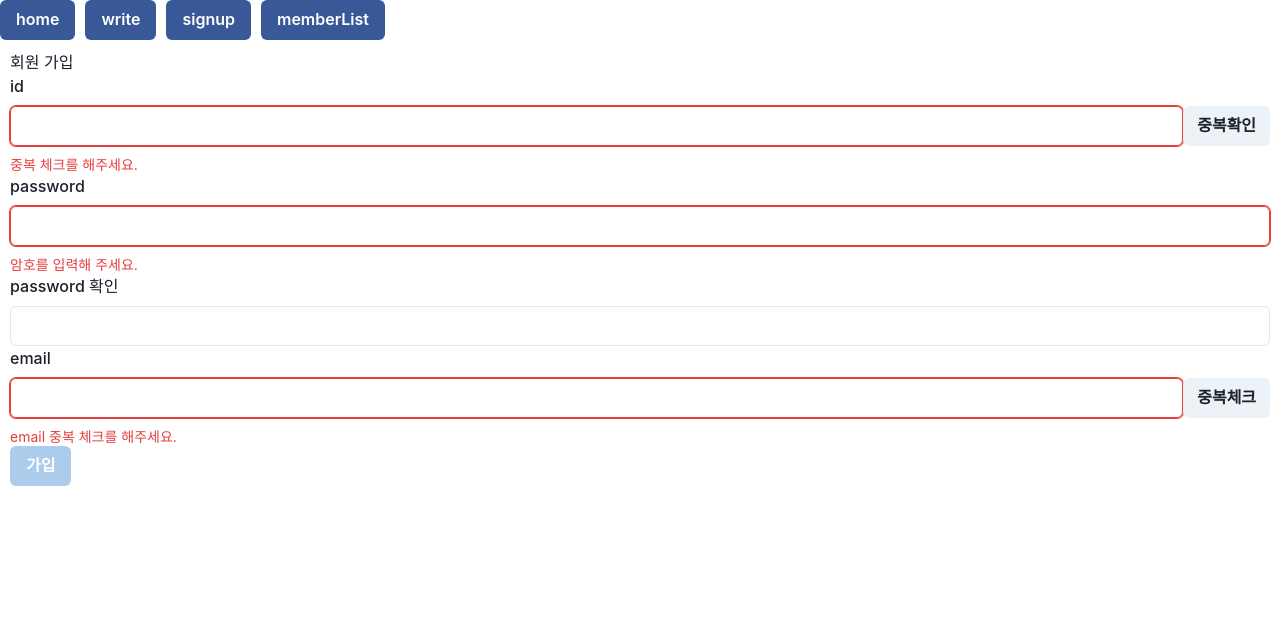
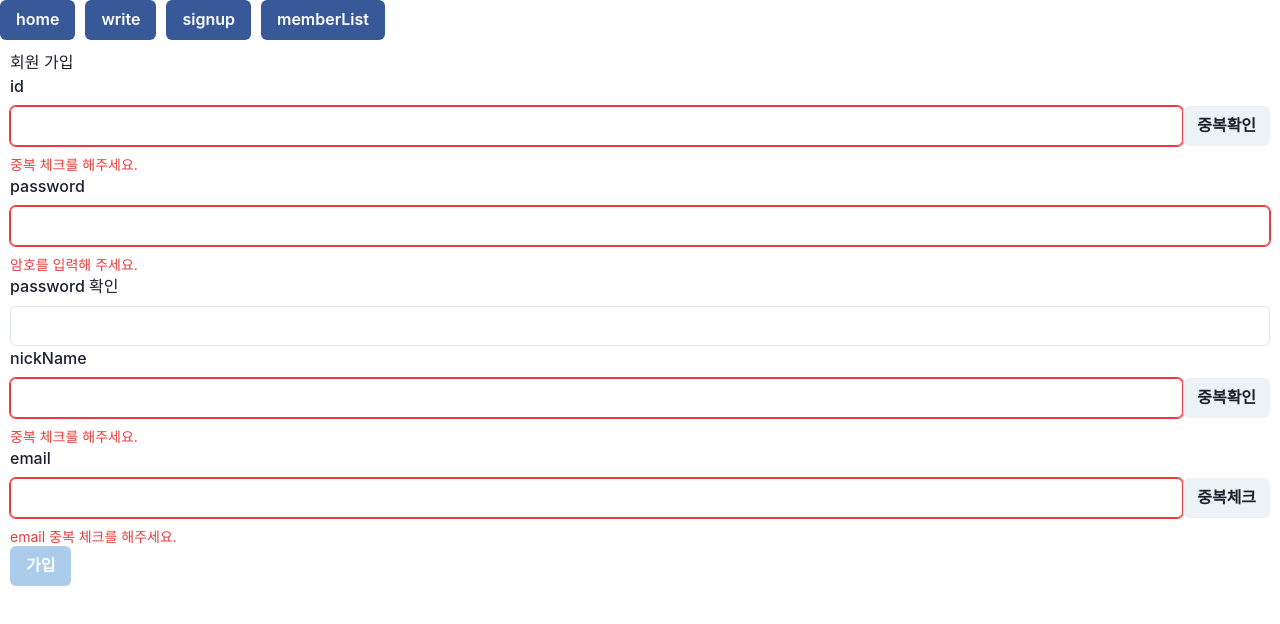
Before and after one commit to Nighteast/pjr1-fe, a React (Create React App) app: page /signup in a window 1280 px wide. Shown: the top 624 px of the page. Built offline with nearby package versions, Linux system fonts and the light colour scheme.

Commit message:
회원가입 닉네임 항목, 중복확인 추가

```diff
--- a/src/page/member/MemberSignup.js
+++ b/src/page/member/MemberSignup.js
@@ -16,8 +16,10 @@ export function MemberSignup() {
   const [id, setId] = useState("");
   const [password, setPassword] = useState("");
   const [passwordCheck, setPasswordCheck] = useState("");
+  const [nickName, setNickName] = useState("");
   const [email, setEmail] = useState("");
   const [idAvailable, setIdAvailable] = useState(false);
+  const [nickNameAvailable, setNickNameAvailable] = useState(false);
   const [emailAvailable, setEmailAvailable] = useState(false);
 
   const toast = useToast();
@@ -31,7 +33,7 @@ export function MemberSignup() {
   }
 
   // id 중복체크가 안 될 경우 제출 할 수 없다.
-  if (!idAvailable) {
+  if (!idAvailable && !nickNameAvailable) {
     submitAvailable = false;
   }
 
@@ -101,6 +103,30 @@ export function MemberSignup() {
       });
   }
 
+  function handleNickNameCheck() {
+    const params = new URLSearchParams();
+    params.set("nickName", nickName);
+
+    axios
+      .get("/api/member/check?" + params.toString())
+      .then(() => {
+        setNickNameAvailable(false);
+        toast({
+          description: "이미 사용중인 닉네임입니다.",
+          status: "warning",
+        });
+      })
+      .catch((error) => {
+        if (error.response.status === 404) {
+          setNickNameAvailable(true);
+          toast({
+            description: "사용 가능한 닉네임입니다.",
+            status: "success",
+          });
+        }
+      });
+  }
+
   function handleEmailCheck() {
     const params = new URLSearchParams();
     params.set("email", email);
@@ -128,6 +154,8 @@ export function MemberSignup() {
   return (
     <Box m={"10px"}>
       <h1>회원 가입</h1>
+
+      {/* ID */}
       <FormControl isInvalid={!idAvailable}>
         <FormLabel>id</FormLabel>
         <Flex>
@@ -142,6 +170,8 @@ export function MemberSignup() {
         </Flex>
         <FormErrorMessage>중복 체크를 해주세요.</FormErrorMessage>
       </FormControl>
+
+      {/* password */}
       <FormControl isInvalid={password.length === 0}>
         <FormLabel>password</FormLabel>
         <Input
@@ -151,6 +181,8 @@ export function MemberSignup() {
         />
         <FormErrorMessage>암호를 입력해 주세요.</FormErrorMessage>
       </FormControl>
+
+      {/* passwordCheck */}
       <FormControl isInvalid={password != passwordCheck}>
         <FormLabel>password 확인</FormLabel>
         <Input
@@ -160,6 +192,23 @@ export function MemberSignup() {
         />
         <FormErrorMessage>암호가 다릅니다.</FormErrorMessage>
       </FormControl>
+
+      {/* nickName */}
+      <FormControl isInvalid={!nickNameAvailable}>
+        <FormLabel>nickName</FormLabel>
+        <Flex>
+          <Input
+            value={nickName}
+            onChange={(e) => {
+              setNickName(e.target.value);
+            }}
+          />
+          <Button onClick={handleNickNameCheck}>중복확인</Button>
+        </Flex>
+        <FormErrorMessage>중복 체크를 해주세요.</FormErrorMessage>
+      </FormControl>
+
+      {/* email */}
       <FormControl isInvalid={!emailAvailable}>
         <FormLabel>email</FormLabel>
         <Flex>
@@ -175,6 +224,7 @@ export function MemberSignup() {
         </Flex>
         <FormErrorMessage>email 중복 체크를 해주세요.</FormErrorMessage>
       </FormControl>
+
       <Button
         isDisabled={!submitAvailable}
         onClick={handleSubmit}
```
